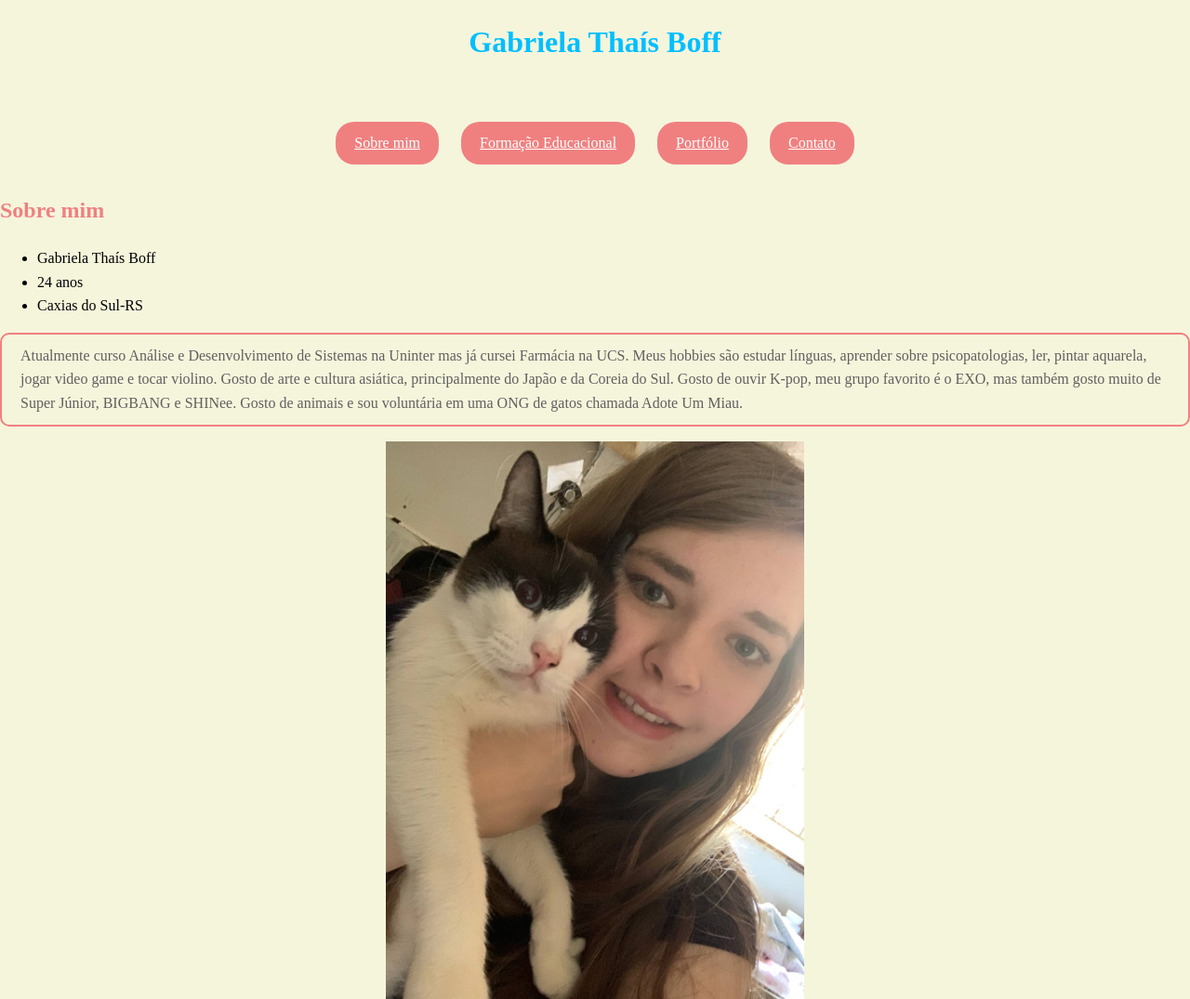
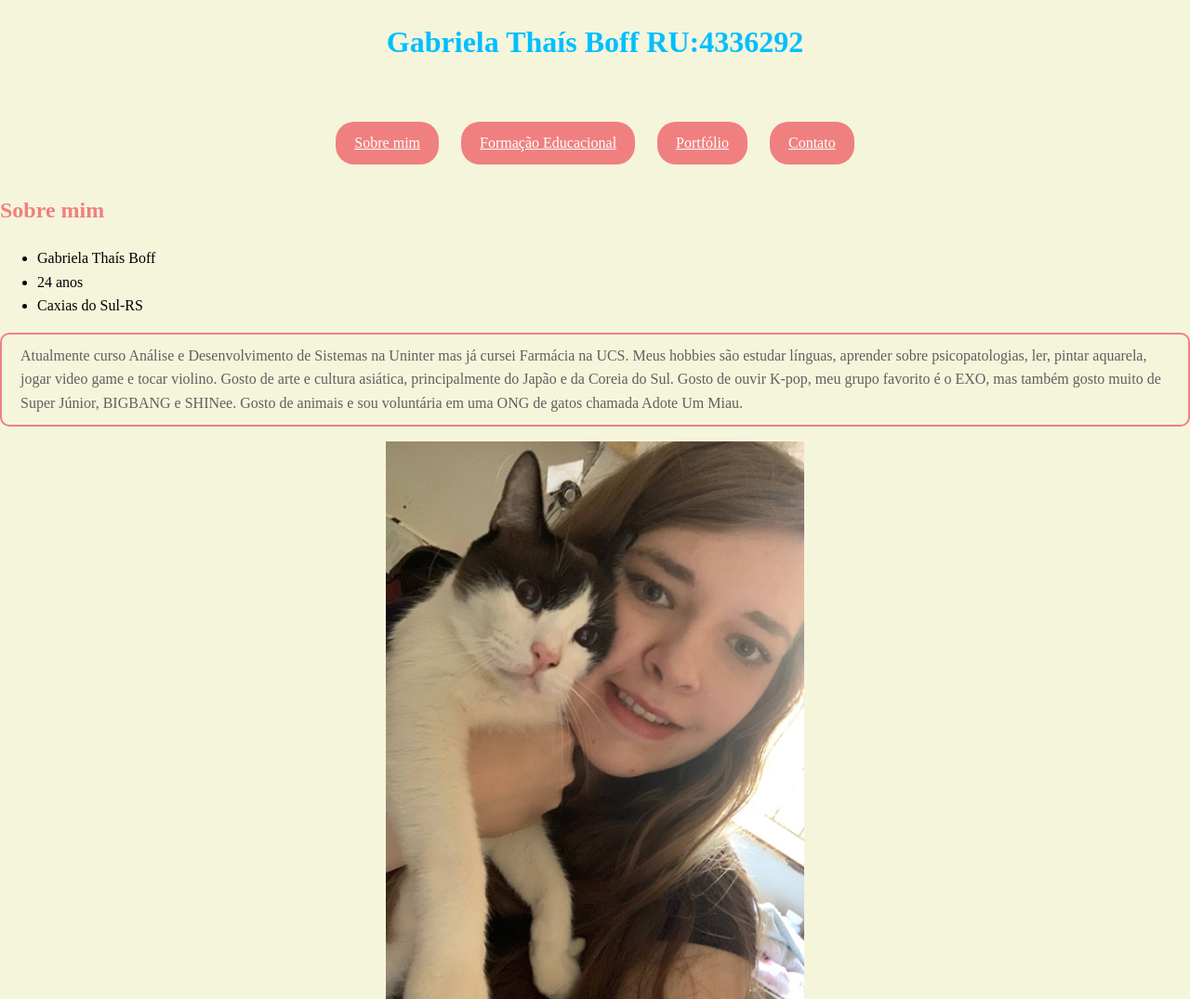
Before and after one commit to loey-y/gabrielathaisboff, a plain HTML site: page sobremim.html in a window 1280 px wide. Shown: the whole page at 93% size. Drawn offline with Linux system fonts and the light colour scheme; files whose address does not match are found by name.

Commit message:
Update sobremim.html

```diff
--- a/sobremim.html
+++ b/sobremim.html
@@ -60,7 +60,7 @@
     </style>
 </head>
 <body>
-    <h1>Gabriela Thaís Boff</h1>
+    <h1>Gabriela Thaís Boff RU:4336292</h1>
     <div class="container">
         <div class="buttons">
             <a href="sobre.html" class="button">Sobre mim</a>
```
